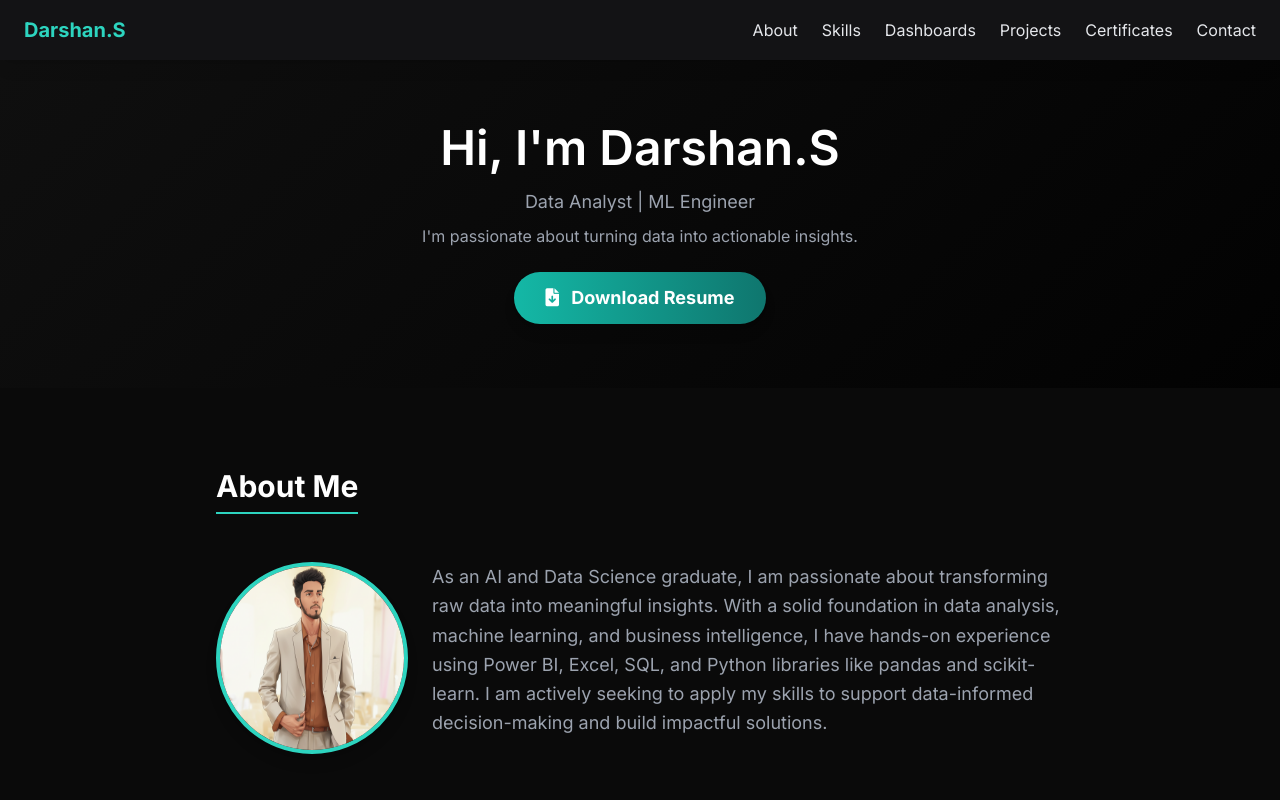
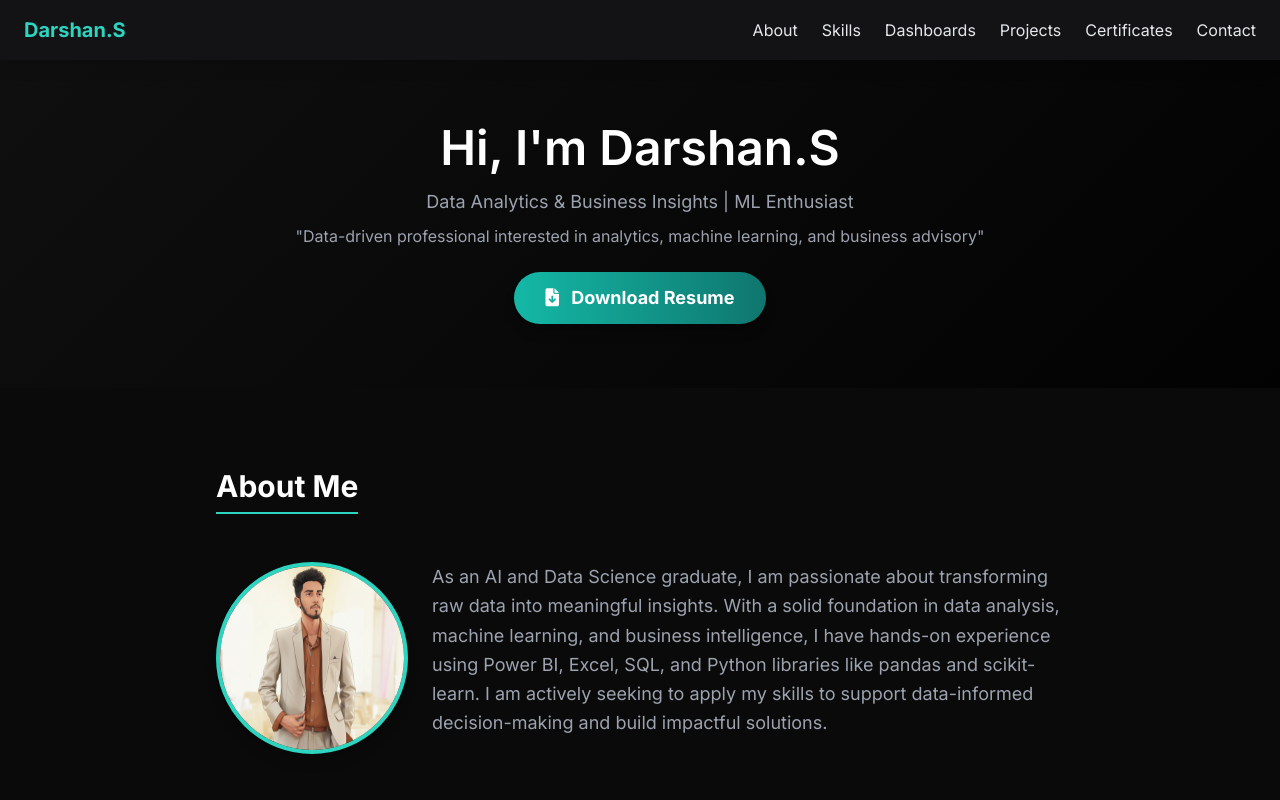
Before and after one commit to darshh8123/portfolio_DA, a plain HTML site: page index.html in a window 1280 px wide. Shown: the top 800 px of the page. Drawn offline with nearby package versions, Linux system fonts and the light colour scheme.

Commit message:
Update index.html

```diff
--- a/index.html
+++ b/index.html
@@ -58,8 +58,8 @@
   <section id="home" class="hero-bg py-16 fade-in-section">
     <div class="container mx-auto px-6 max-w-4xl text-center">
       <h1 class="text-2xl md:text-5xl font-semibold text-white">Hi, I'm Darshan.S</h1>
-      <p class="mt-4 text-gray-400 text-lg">Data Analyst | ML Engineer</p>
-      <p class="mt-2 text-gray-400">I'm passionate about turning data into actionable insights.</p>
+      <p class="mt-4 text-gray-400 text-lg">Data Analytics & Business Insights | ML Enthusiast</p>
+      <p class="mt-2 text-gray-400">"Data-driven professional interested in analytics, machine learning, and business advisory"</p>
       <!-- Resume Download Button -->
       <!-- IMPORTANT: For this to work after deployment, you must upload DARSHAN.S_2025.pdf to the same server directory as this HTML file. -->
       <a href="Resume_Darshan.pdf" download="Darshan_S_Resume.pdf" class="inline-block font-bold text-lg bg-gradient-to-r from-teal-500 to-teal-700 hover:from-teal-600 hover:to-teal-800 py-3 px-8 rounded-full text-white transition-colors duration-300 shadow-lg mt-6">
```
